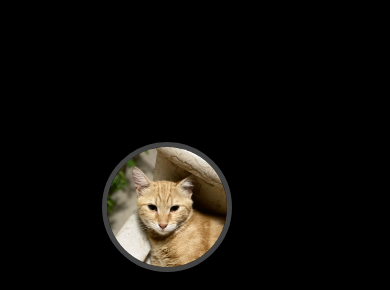
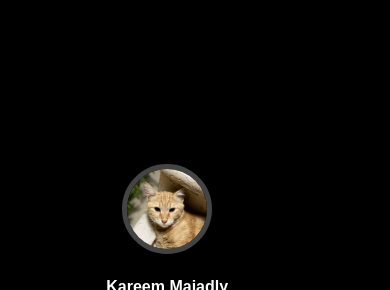
Before and after one commit to kamj2/me, a plain HTML site: page index.html in a window 390 px wide. Shown: the part 111-401 px from the top of the page. Drawn offline with Linux system fonts and the light colour scheme.

Commit message:
Update style.css

```diff
--- a/style.css
+++ b/style.css
@@ -42,16 +42,39 @@ h1 {
 }
 
 @media (max-width: 600px) {
+    .profile-container {
+        padding: 15px;
+    }
+
     .profile-image {
-        width: 120px;
-        height: 120px;
+        width: 100px;
+        height: 100px;
     }
 
     h1 {
-        font-size: 20px;
+        font-size: 18px;
     }
 
     .gradient-text {
+        font-size: 14px;
+    }
+}
+
+@media (max-width: 400px) {
+    .profile-container {
+        padding: 10px;
+    }
+
+    .profile-image {
+        width: 80px;
+        height: 80px;
+    }
+
+    h1 {
         font-size: 16px;
     }
+
+    .gradient-text {
+        font-size: 12px;
+    }
 }
```
